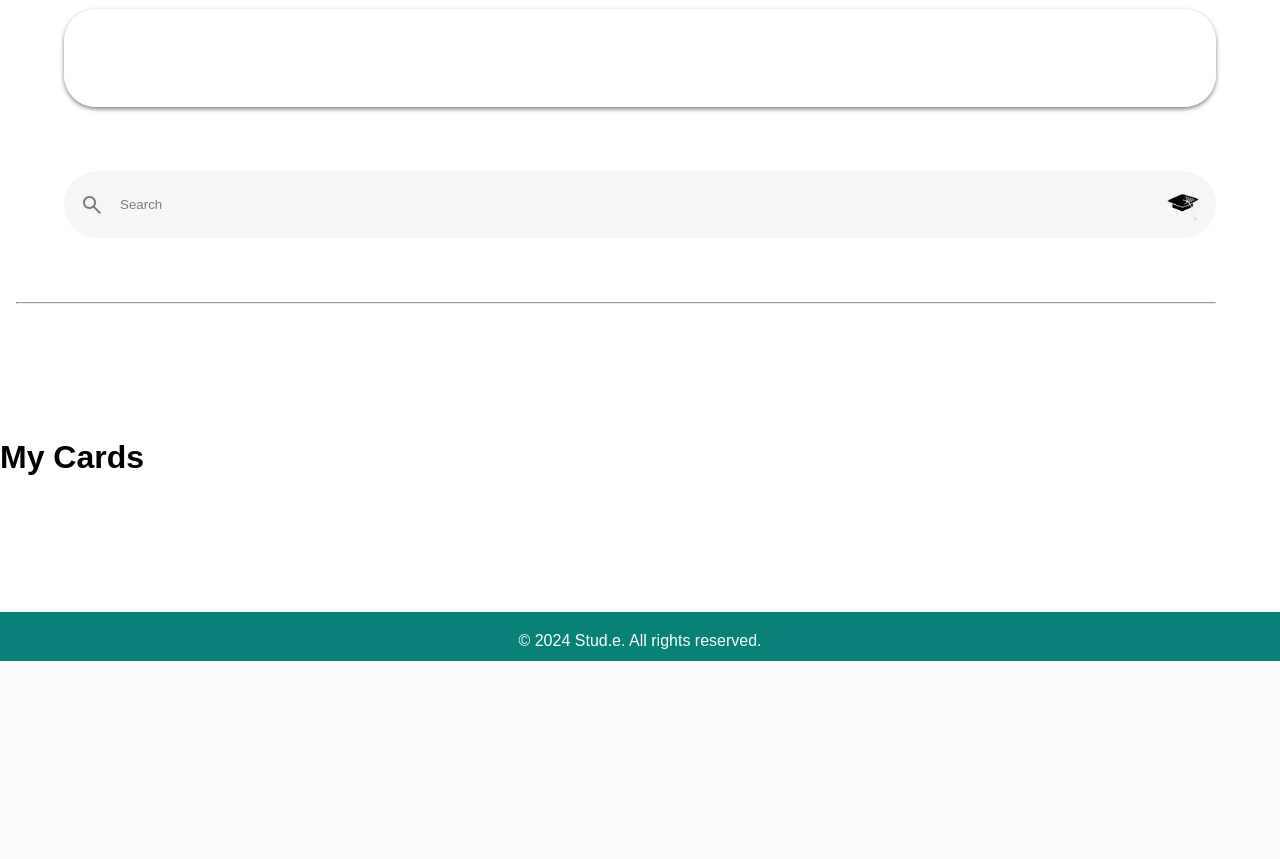
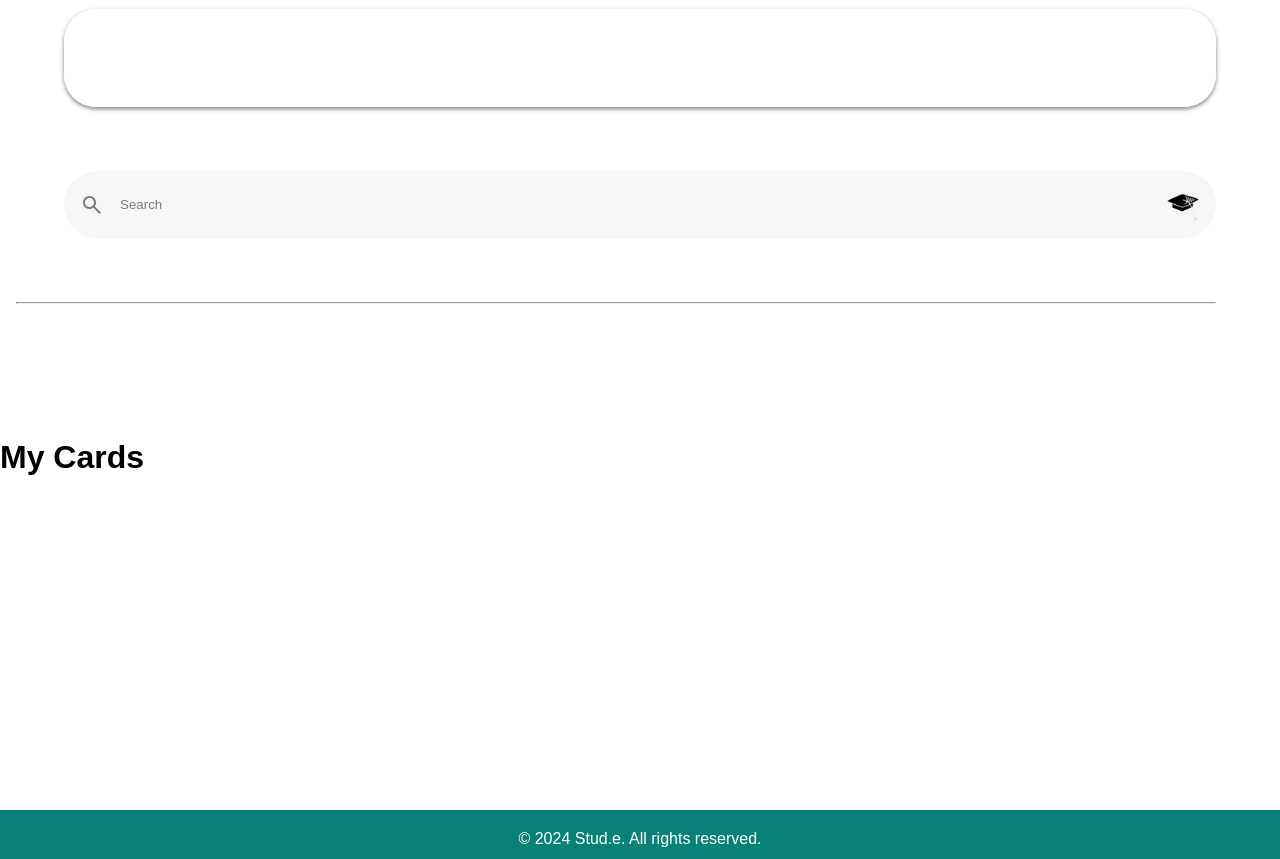
Before and after one commit to JoelRaju403/agileproject, a Flask app: page /explore in a window 1280 px wide. Shown: the part 153-1012 px from the top of the page. Before the commit the page ends 814 px from the top, so only its background shows below. Run offline with Flask 3, Linux system fonts and the light colour scheme; the visitor is signed in with stand-in values (Sample User, id 1); data that the repository does not hold is empty; some libraries are stand-ins or nearby versions; some web fonts are replaced.

Commit message:
Fixed footer so that it sits on the bottom of the page even when the user has no cards

```diff
--- a/app/static/explore.css
+++ b/app/static/explore.css
@@ -67,6 +67,10 @@
     margin: 4rem;
 }
 
+main{
+    height: 100vh;
+}
+
 .myCards{
     width: calc(25% - 20px); /* Adjust the width and margin as needed */
     height:250px;
```
